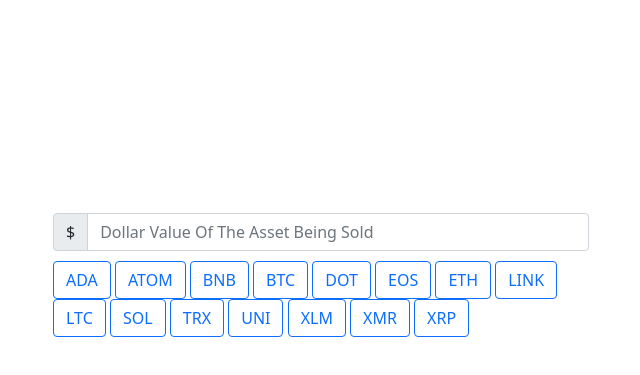
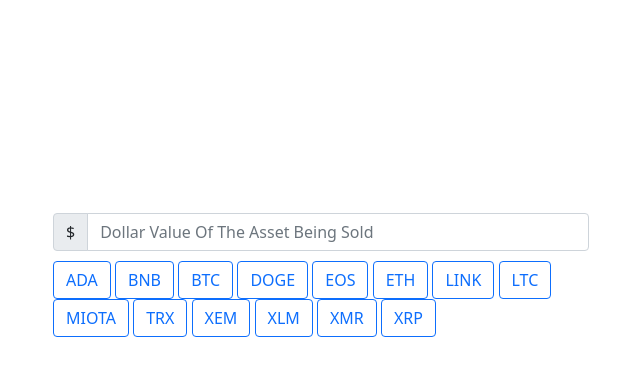
Before and after one commit to malarkiar/C964-Capstone, a plain HTML site: page app/templates/index.html in a window 1280 px wide. Shown: the part 7-382 px from the top of the page, without its empty margins (319-959 px from the left). Drawn offline with nearby package versions, Linux system fonts and the light colour scheme.

Commit message:
swapped out some currencies

```diff
--- a/app/templates/index.html
+++ b/app/templates/index.html
@@ -39,14 +39,12 @@
                     </div>
                     <input type="submit" class="btn-check navitem" name="asset" id="ada-btn" autocomplete="off" value="ADA">
                     <label class="btn btn-outline-primary" for="ada-btn">ADA</label>
-                    <input type="submit" class="btn-check navitem" name="asset" id="atom-btn" autocomplete="off" value="ATOM">
-                    <label class="btn btn-outline-primary" for="atom-btn">ATOM</label>
                     <input type="submit" class="btn-check navitem" name="asset" id="bnb-btn" autocomplete="off" value="BNB">
                     <label class="btn btn-outline-primary" for="bnb-btn">BNB</label>
                     <input type="submit" class="btn-check navitem" name="asset" id="btc-btn" autocomplete="off" value="BTC">
                     <label class="btn btn-outline-primary" for="btc-btn">BTC</label>
-                    <input type="submit" class="btn-check navitem" name="asset" id="dot-btn" autocomplete="off" value="DOT">
-                    <label class="btn btn-outline-primary" for="dot-btn">DOT</label>
+                    <input type="submit" class="btn-check navitem" name="asset" id="doge-btn" autocomplete="off" value="DOGE">
+                    <label class="btn btn-outline-primary" for="doge-btn">DOGE</label>
                     <input type="submit" class="btn-check navitem" name="asset" id="eos-btn" autocomplete="off" value="EOS">
                     <label class="btn btn-outline-primary" for="eos-btn">EOS</label>
                     <input type="submit" class="btn-check navitem" name="asset" id="eth-btn" autocomplete="off" value="ETH">
@@ -55,12 +53,12 @@
                     <label class="btn btn-outline-primary" for="link-btn">LINK</label>
                     <input type="submit" class="btn-check navitem" name="asset" id="ltc-btn" autocomplete="off" value="LTC">
                     <label class="btn btn-outline-primary" for="ltc-btn">LTC</label>
-                    <input type="submit" class="btn-check navitem" name="asset" id="sol-btn" autocomplete="off" value="SOL">
-                    <label class="btn btn-outline-primary" for="sol-btn">SOL</label>
+                    <input type="submit" class="btn-check navitem" name="asset" id="miota-btn" autocomplete="off" value="MIOTA">
+                    <label class="btn btn-outline-primary" for="miota-btn">MIOTA</label>
                     <input type="submit" class="btn-check navitem" name="asset" id="trx-btn" autocomplete="off" value="TRX">
                     <label class="btn btn-outline-primary" for="trx-btn">TRX</label>
-                    <input type="submit" class="btn-check navitem" name="asset" id="uni-btn" autocomplete="off" value="UNI">
-                    <label class="btn btn-outline-primary" for="uni-btn">UNI</label>
+                    <input type="submit" class="btn-check navitem" name="asset" id="xem-btn" autocomplete="off" value="XEM">
+                    <label class="btn btn-outline-primary" for="xem-btn">XEM</label>
                     <input type="submit" class="btn-check navitem" name="asset" id="xlm-btn" autocomplete="off" value="XLM">
                     <label class="btn btn-outline-primary" for="xlm-btn">XLM</label>
                     <input type="submit" class="btn-check navitem" name="asset" id="xmr-btn" autocomplete="off" value="XMR">
```
